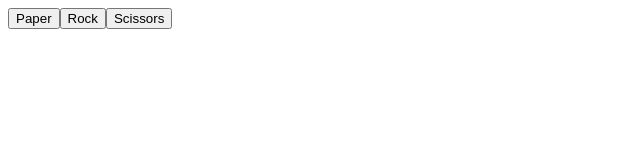
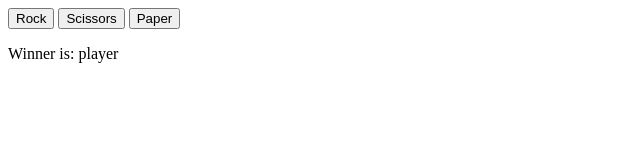
Before and after one commit to amolinaro471/Rock_Paper_Scissors_Game, a plain HTML site: page index.html in a window 1280 px wide. Both pictures are taken after a click on the button "Rock". Shown: the whole page, without its empty margins (0-640 px from the left). Drawn offline with Linux system fonts and the light colour scheme.

Commit message:
Updates: Added the DOM methods to display results

```diff
--- a/Game.js
+++ b/Game.js
@@ -5,31 +5,21 @@
 4. output winner
 */
 
+const container = document.querySelector('#container');
+const buttonPaper = document.querySelector(".paper");
+const buttonRock = document.querySelector(".rock");
+const buttonScissors = document.querySelector(".scissors");
+const outcome = document.querySelector('.outcome');
 
-const container = document.querySelector('#container');
-
-const buttonPaper = document.createElement("button");
-buttonPaper.classList.add("PaperChoice");
-buttonPaper.textContent = "Paper";
-
-
-const buttonRock = document.createElement("button");
-buttonRock.classList.add('RockChoice');
-buttonRock.textContent = "Rock";
-
-const buttonScissors = document.createElement("button");
-buttonScissors.classList.add("ScissorsChoice");
-buttonScissors.textContent = "Scissors";
-
-container.appendChild(buttonPaper);
-container.appendChild(buttonRock);
-container.appendChild(buttonScissors);
-
-buttonPaper.addEventListener("click", () => {playRound("paper")});
-buttonRock.addEventListener("click", () => {playRound("rock")});
-buttonScissors.addEventListener("click", () => {playRound("scissors")});
-
-
+buttonPaper.addEventListener("click", () => {
+    playRound("paper");
+})
+buttonRock.addEventListener("click", () => {
+    playRound("rock");
+})
+buttonScissors.addEventListener("click", () => {
+    playRound("scissors");
+})
 
 function getComputerChoice() {
     let rand = Math.floor(Math.random()*3);
@@ -43,10 +33,11 @@ function getComputerChoice() {
     }
 }
 
-
 function playRound (choice) {
     let playerSelection = choice;
     computerSelection = getComputerChoice();
+    const p = document.createElement('p');
+
     let winner = "tie"
     if (playerSelection == computerSelection) {
         winner = "tie"
@@ -59,21 +50,18 @@ function playRound (choice) {
     } else {
         winner = "computer"
     }
-
     console.log(winner);
-    return winner
+    p.innerText = "Winner is: " + winner;
+    outcome.appendChild(p);
+    //return winner
 }
-
-
 
 function game() {
     let pc = 0;
     let cc = 0;
     let tie = 0;
-    let result = 0;
     while (pc < 5 || cc < 5) {
-        //result = playRound();
-        console.log(result);
+        result = "player";
         if (result == "player") {
             pc = pc + 1;
         } else if (result == "computer") {
--- a/index.html
+++ b/index.html
@@ -5,6 +5,13 @@
     <script src="Game.js" defer></script>
 </head>
 <body>
-    <div id="container"></div>
+    <div id="container">
+        <button class="rock">Rock</button>
+        <button class="scissors">Scissors</button>
+        <button class="paper">Paper</button>
+    </div>
+    <div class="outcome">
+
+    </div>
 </body>
 </html>
```
